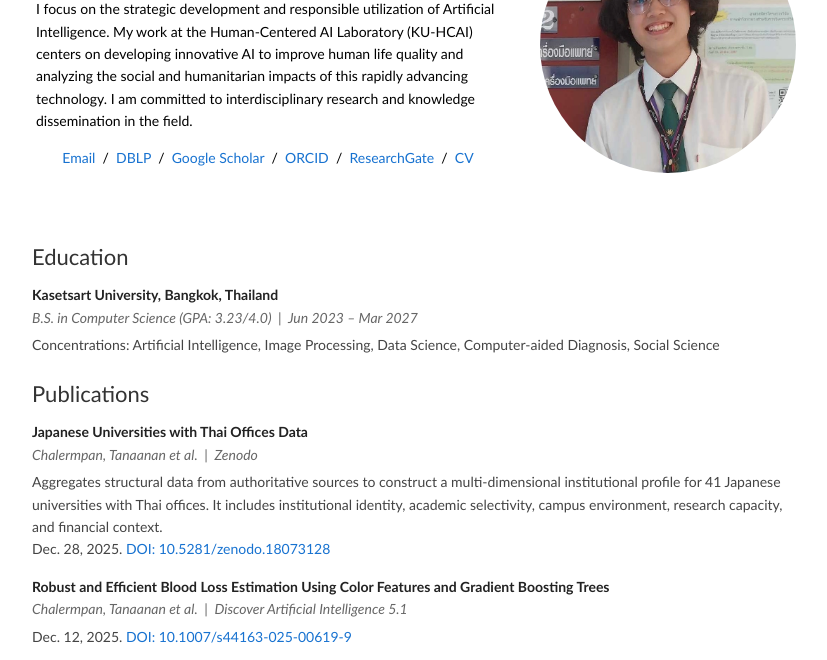
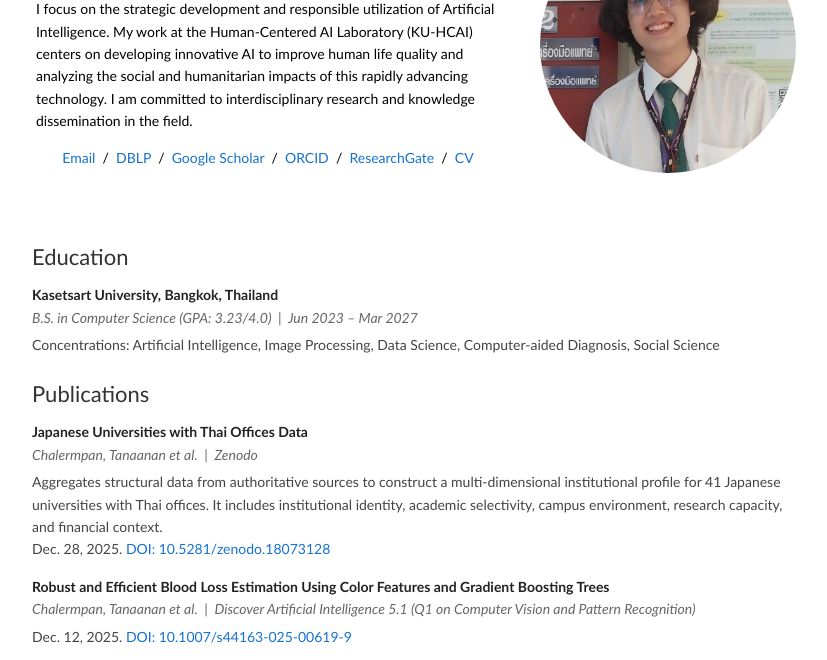
Before and after one commit to Tanaanan/tanaanan.github.io, a plain HTML site: page index.html in a window 1280 px wide. Shown: the part 115-775 px from the top of the page, without its empty margins (224-1051 px from the left). Drawn offline with Linux system fonts and the light colour scheme.

Commit message:
Add Q1 computer vision note to publication

```diff
--- a/index.html
+++ b/index.html
@@ -97,7 +97,7 @@
 
                 <div class="item">
                   <div class="item-title">Robust and Efficient Blood Loss Estimation Using Color Features and Gradient Boosting Trees</div>
-                  <div class="item-meta">Chalermpan, Tanaanan et al. &nbsp;|&nbsp; Discover Artificial Intelligence 5.1</div>
+                  <div class="item-meta">Chalermpan, Tanaanan et al. &nbsp;|&nbsp; Discover Artificial Intelligence 5.1 (Q1 on Computer Vision and Pattern Recognition)</div>
                   <div class="item-desc">
                     Dec. 12, 2025. <a href="https://doi.org/10.1007/s44163-025-00619-9">DOI: 10.1007/s44163-025-00619-9</a>
                   </div>
```
